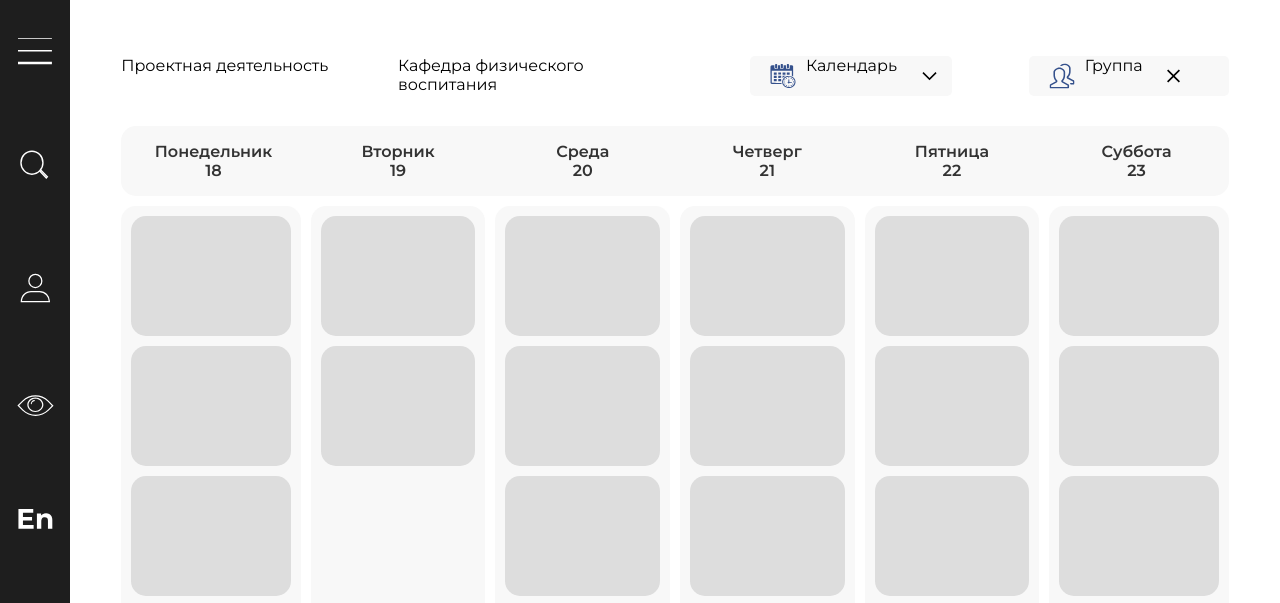
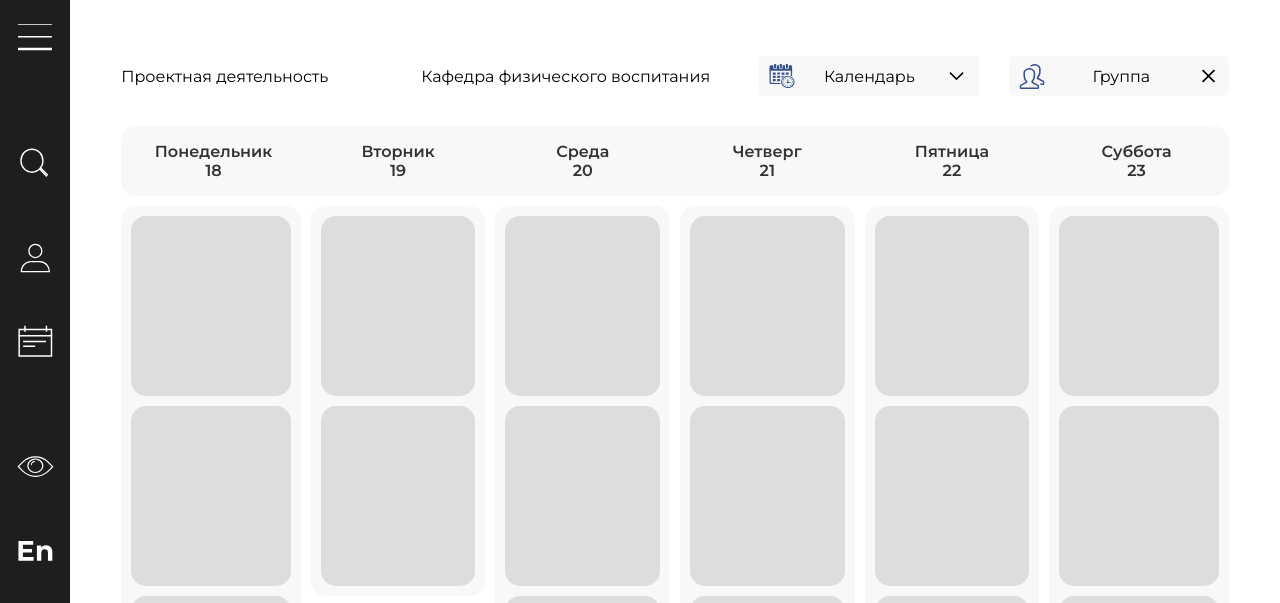
Before and after one commit to ZEF-hub/raspyx, a plain HTML site: page index.html in a window 1280 px wide. Shown: the top 603 px of the page. Drawn offline with Linux system fonts and the light colour scheme.

Commit message:
Fixes and sidebar text -> svg

```diff
--- a/SASS/style.sass
+++ b/SASS/style.sass
@@ -20,38 +20,46 @@ body
                 color: inherit
                 text-decoration: none
         .content
-            margin: 7vh 4vw 2vh 4vw
+            margin: 7vh 4vw 0 4vw
             display: grid
             grid-template-rows: 70px auto
             .top
                 display: grid
                 grid-template-columns: 1fr 1fr
+                .t-links
+                    display: grid
+                    grid-template-columns: 300px 300px 1fr
+                    a
+                        color: inherit
+                        text-decoration: none
+                        font-size: 16px
+                        max-height: 40px
+                        display: flex
+                        align-items: center
                 .t-inputs
                     display: grid
-                    grid-template-columns: 1fr 1fr
+                    grid-template-columns: 1fr 250px 250px
                     justify-items: right
                     a
                         color: inherit
                         text-decoration: none
                         .calendar
-                            min-width: 200px
+                            width: 200px
                             min-height: 40px
+                            padding-left: 10px
+                            padding-right: 10px
                             text-align: center
                             font-size: 16px
                             background-color: #f8f8f8
                             border-radius: 5px
                             display: flex
-                            justify-content: left
-                            img
-                                margin-left: 20px
-                                margin-right: 10px
-                .t-links
-                    display: grid
-                    grid-template-columns: 1fr 1fr
-                    a
-                        color: inherit
-                        text-decoration: none
-                        font-size: 16px
+                            align-items: center
+                            justify-content: space-between
+                            // justify-content: left
+                            .left
+                                order: -1
+                            .right
+                                order: 1
             .schedule
                 display: grid
                 grid-template-rows: 70px auto
@@ -71,25 +79,28 @@ body
                         background-color: #f8f8f8
                         border-radius: 15px
                         overflow-y: auto
-                        max-height: 450px
                         margin: 10px 5px 10px 0px
+                        align-self: start
+                        min-height: 300px
+                        max-height: 57vh
                     .m-all
                         margin: 10px 5px 10px 5px
                     .m-right
                         margin: 10px 0px 10px 5px
+                    .mn-wdth
+                        min-width: 170px
                     .pair
                         background-color: #dddddd
                         margin: 10px
-                        min-height: 120px
-                    .mn-wdth
-                        min-width: 170px
+                        min-height: 180px
+
 
     footer
         display: grid
         grid-template-rows: 1fr 25px
         color: #fffefe
         background-color: #1e1e1e
-        height: clamp(200px, 25vh, 300px)
+        height: 200px
         .ft-links
             padding: 30px
             display: grid
--- a/index.html
+++ b/index.html
@@ -14,8 +14,11 @@
     <main>
         <div class="sidebar">
             <a href=""><img src="images/on_black/burger.svg" class="burger_svg" alt="burger"/></a>
+            <div class="space"></div>
             <a href=""><img src="images/on_black/bigsearch.svg" class="find_svg" alt="find"/></a>
             <a href=""><img src="images/on_black/man.svg" class="human_svg" alt="human"/></a>
+            <a href=""><img src="images/on_black/calendar.svg" class="calendar_svg" alt="calendar"/></a>
+            <div class="space"></div>
             <a href=""><img src="images/on_black/eye.svg" class="eye_svg" alt="eye"/></a>
             <a href=""><img src="images/on_black/En.svg" class="en_svg" alt="en"/></a>
             <a href=""><img src="images/on_black/mospolytech-logo.svg" class="polykek_svg" alt="polykek"/></a>
@@ -25,20 +28,22 @@
                 <div class="t-links">
                     <a href="">Проектная деятельность</a>
                     <a href="">Кафедра физического воспитания</a>
+                    <div class="space"></div>
                 </div>
                 <div class="t-inputs">
+                    <div class="space"></div>
                     <a href="">
                         <div class="calendar">
-                            <img src="images/on_white/calendar_blue.svg" class="calendar_svg" alt="calendar"/>
+                            <img src="images/on_white/calendar_blue.svg" class="calendar_svg left" alt="calendar"/>
                             <div>Календарь</div>
-                            <img src="images/on_white/pointer.svg" class="pointer_svg" alt="pointer"/>
+                            <img src="images/on_white/pointer.svg" class="pointer_svg right" alt="pointer"/>
                         </div>
                     </a>
                     <a href="">
                         <div class="calendar">
-                            <img src="images/on_white/people_blue.svg" class="people_svg" alt="people"/>
+                            <img src="images/on_white/people_blue.svg" class="people_svg left" alt="people"/>
                             <div>Группа</div>
-                            <img src="images/on_white/close.svg" class="close_svg" alt="close"/>
+                            <img src="images/on_white/close.svg" class="close_svg right" alt="close"/>
                         </div>
                     </a>
                 </div>
```
Also changed, not shown: css/style.css, images/on_black/calendar.svg (added), 1 other file.
